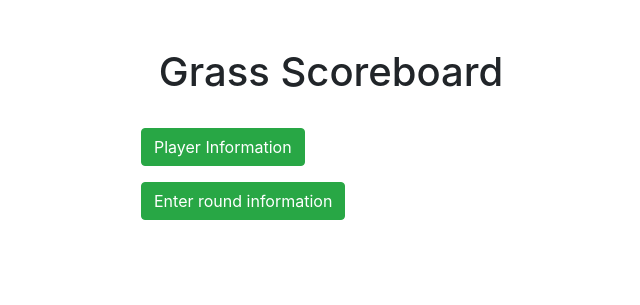
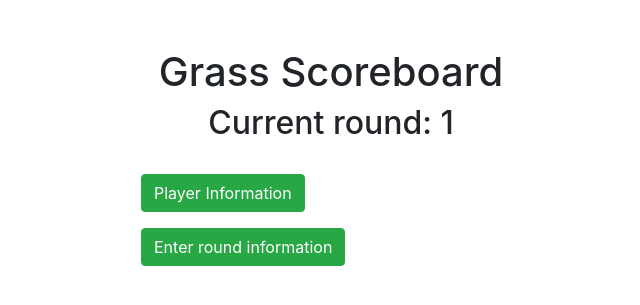
Before and after one commit to DylFeeney/grass_calculator, a Flask app: page / in a window 1280 px wide. Shown: the top 305 px of the page, without its empty margins (309-949 px from the left). Run offline with Flask 3, Linux system fonts and the light colour scheme; a database or web service that is not in the repository returns one stand-in record (values such as "Sample title"); some libraries are stand-ins or nearby versions.

Commit message:
Added a scoreboard onto the index page and the functions behind it

```diff
--- a/app/app.py
+++ b/app/app.py
@@ -1,4 +1,5 @@
 from flask import Flask, render_template
+from mongo import Mongo
 
 from players import players
 from round import round_entry
@@ -9,7 +10,14 @@ app.register_blueprint(round_entry)
 
 @app.route("/")
 def hello_world():
-    return render_template('index.html')
+    client = Mongo()
+    database = "game_1"
+    round_number = client.retrieve_round_number(database)
+    if round_number > 1:
+        players = client.get_score_info(database, "processed_round_info")
+    else:
+        players = []
+    return render_template('index.html', round_number=round_number, players=players)
 
 if __name__ == '__main__':
     app.run(host="0.0.0.0", debug=True)
--- a/app/mongo.py
+++ b/app/mongo.py
@@ -77,3 +77,12 @@ class Mongo:
                 "current_score": score
             }
             collection.insert_one(data)
+
+    def get_score_info(self, database_name, collection_name):
+        database, collection = self.retrieve_collection(database_name, collection_name)
+        response = collection.find()
+        players = []
+        for player in response:
+            players.append(player)
+        players.sort(key=lambda x: x["current_score"], reverse=True)
+        return players
--- a/app/templates/index.html
+++ b/app/templates/index.html
@@ -11,6 +11,9 @@
             <div class="col">
                 <p class="text-center h1">
                     Grass Scoreboard
+                </p>
+                <p class="text-center h2">
+                    Current round: {{ round_number }}
                 </p>
             </div>
         </div>
@@ -28,6 +31,26 @@
                 </div>
             </div>
         </div>
+        {% if round_number > 1 %}
+            <div class="row mt-5">
+                <table class="table table-striped">
+                  <thead class="thead-dark">
+                    <tr>
+                      <th scope="col">Name</th>
+                      <th scope="col">Score</th>
+                    </tr>
+                  </thead>
+                  <tbody>
+                    {% for item in players %}
+                    <tr>
+                      <td>{{ item.name }}</td>
+                      <td>{{ item.current_score }}</td>
+                    </tr>
+                    {% endfor %}
+                  </tbody>
+                </table>
+            </div>
+        {% endif %}
     </div>
 </body>
 </html>
```
